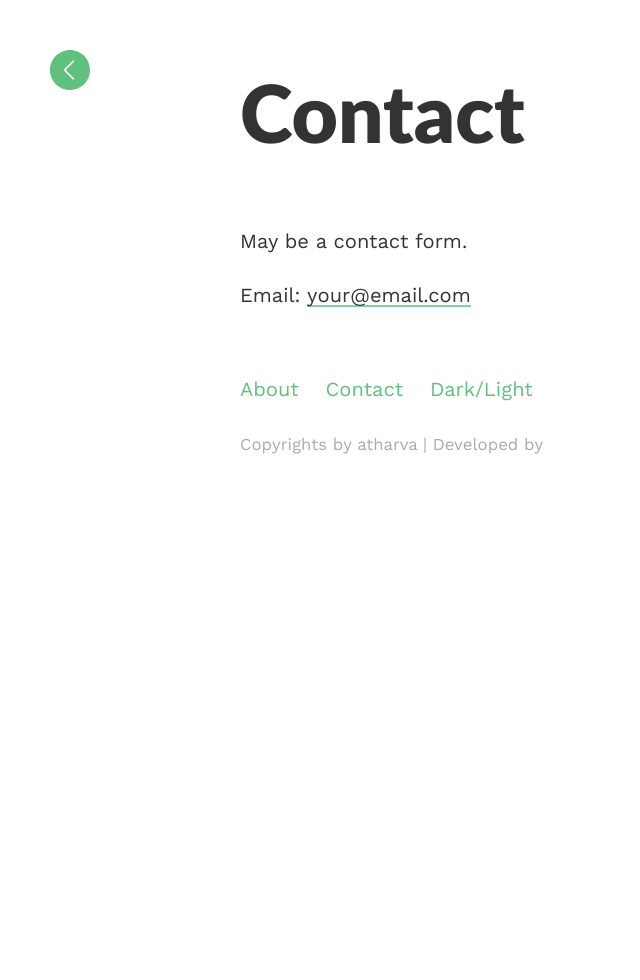
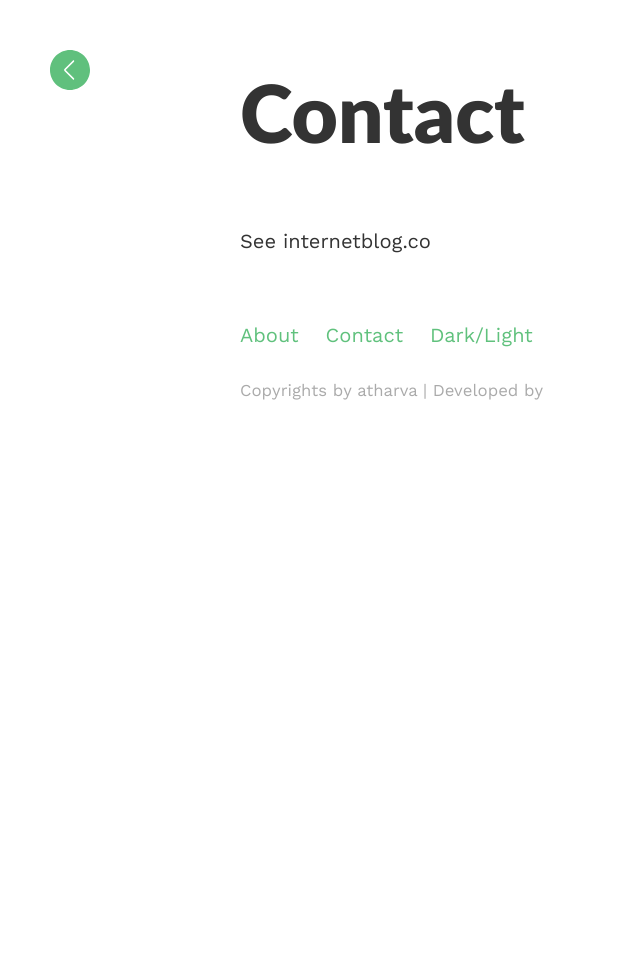
Before and after one commit to MachineUserHallicopter/atharva, a Jekyll site: the page built from _pages/contact.md, in a window 1280 px wide. Shown: the whole page, without its empty margins (0-640 px from the left). Built offline with Jekyll 4.4.1, drawn with Linux system fonts in a browser that asks for light colours.

Commit message:
Update contact.md

```diff
--- a/_pages/contact.md
+++ b/_pages/contact.md
@@ -4,6 +4,4 @@ layout: post
 permalink: /contact/
 ---
 
-May be a contact form.
-
-Email: <a href="mailto:{{site.email}}">{{site.email}}</a>
+See internetblog.co
```
